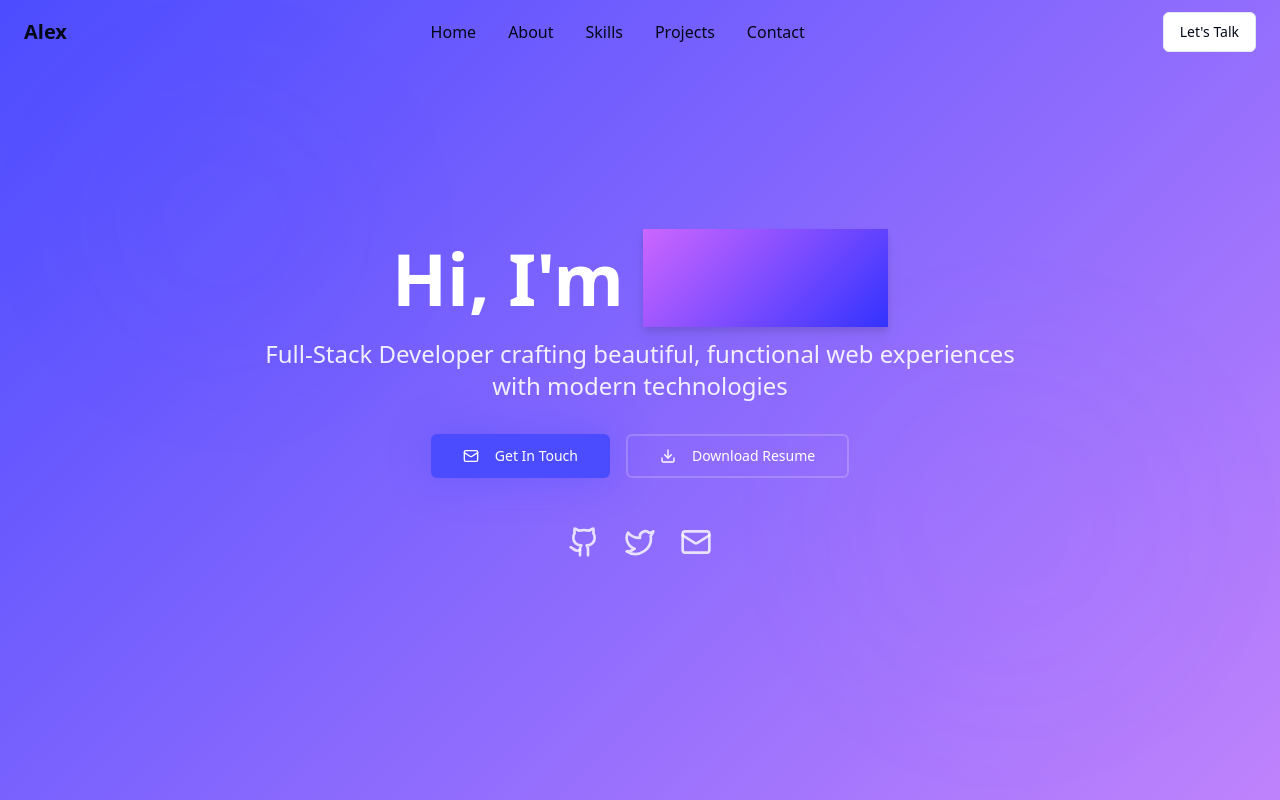
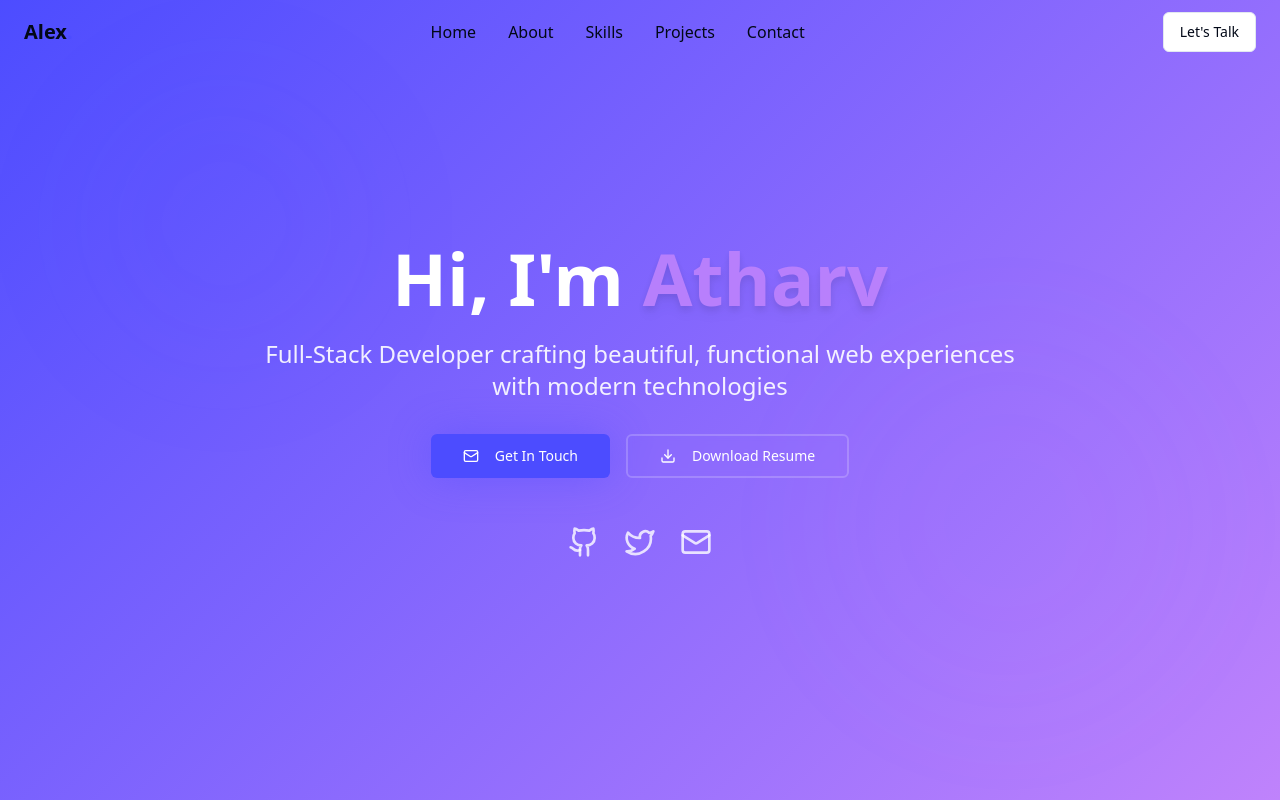
Before and after one commit to atharv-hacking/aura-artisan-web, a React (Vite) app: page / in a window 1280 px wide. Shown: the top 800 px of the page. Built offline with nearby package versions, Linux system fonts and the light colour scheme.

Commit message:
Fix Atharv name visibility
Adjusted text color and styling for the "Atharv" name in the Hero section to improve visibility.

```diff
--- a/src/components/Hero.tsx
+++ b/src/components/Hero.tsx
@@ -14,7 +14,7 @@ const Hero = () => {
         <div className="animate-fade-in">
           <h1 className="text-5xl md:text-7xl font-bold text-primary-foreground mb-6">
             Hi, I'm{" "}
-            <span className="bg-[--gradient-name] bg-clip-text text-transparent font-extrabold drop-shadow-lg" style={{ background: 'var(--gradient-name)' }}>
+            <span className="text-accent font-extrabold drop-shadow-lg text-shadow-glow animate-pulse">
               Atharv
             </span>
           </h1>
--- a/src/index.css
+++ b/src/index.css
@@ -52,6 +52,9 @@ All colors MUST be HSL.
     /* Transitions */
     --transition-smooth: all 0.3s cubic-bezier(0.4, 0, 0.2, 1);
     --transition-bounce: all 0.4s cubic-bezier(0.68, -0.55, 0.265, 1.55);
+
+    /* Text effects */
+    --text-shadow-glow: 0 0 20px hsl(var(--accent) / 0.6);
 
     --destructive: 0 84.2% 60.2%;
     --destructive-foreground: 210 40% 98%;
```
